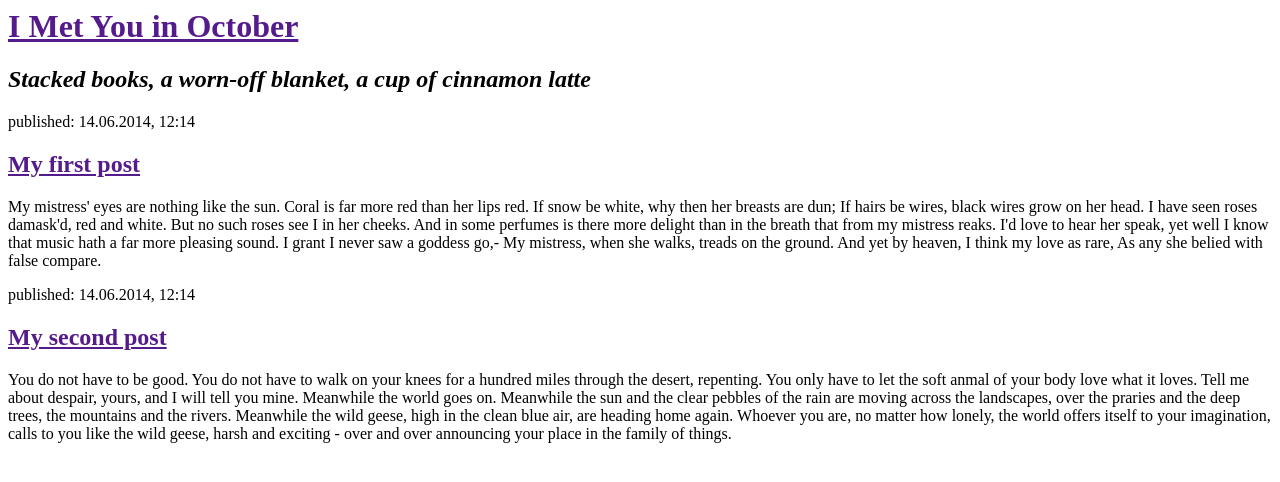
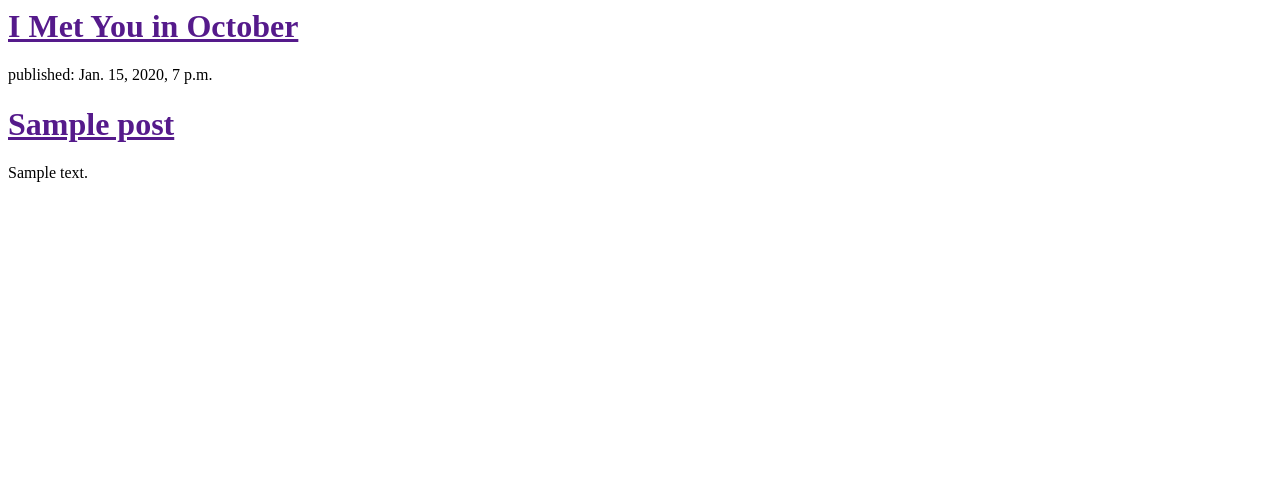
Before and after one commit to seeweol/my-first-blog, a Django app: template blog/templates/blog/post_list.html in a window 1280 px wide. Shown: the top 482 px of the page. Run offline with Django 3.2, Linux system fonts and the light colour scheme; the template is opened without the code that fills it: values that come from a table or form of the project are taken from there, others are empty; tables that the repository leaves empty hold one stand-in row (values such as "Sample post").

Commit message:
Modified templates to display posts from database.

```diff
--- a/blog/templates/blog/post_list.html
+++ b/blog/templates/blog/post_list.html
@@ -8,20 +8,13 @@
 			<h1><a href="">I Met You in October</a></h1>
 		</div>
 
-		<div>
-			<h2><em>Stacked books, a worn-off blanket, a cup of cinnamon latte</em></h2>
-		</div>
+		{% for post in posts %}
+			<div>
+				<p>published: {{ post.published_date }}</p>
+				<h1><a href="">{{ post.title }}</a></h1>
+				<p>{{ post.text|linebreaksbr }}</p>
+			</div>
+		{% endfor %}
 
-		<div>
-			<p>published: 14.06.2014, 12:14</p>
-			<h2><a href="">My first post</a></h2>
-			<p>My mistress' eyes are nothing like the sun. Coral is far more red than her lips red. If snow be white, why then her breasts are dun; If hairs be wires, black wires grow on her head. I have seen roses damask'd, red and white. But no such roses see I in her cheeks. And in some perfumes is there more delight than in the breath that from my mistress reaks. I'd love to hear her speak, yet well I know that music hath a far more pleasing sound. I grant I never saw a goddess go,- My mistress, when she walks, treads on the ground. And yet by heaven, I think my love as rare, As any she belied with false compare.</p>
-		</div>
-
-		<div>
-			<p>published: 14.06.2014, 12:14</p>
-			<h2><a href="">My second post</a></h2>
-			<p>You do not have to be good. You do not have to walk on your knees for a hundred miles through the desert, repenting. You only have to let the soft anmal of your body love what it loves. Tell me about despair, yours, and I will tell you mine. Meanwhile the world goes on. Meanwhile the sun and the clear pebbles of the rain are moving across the landscapes, over the praries and the deep trees, the mountains and the rivers. Meanwhile the wild geese, high in the clean blue air, are heading home again. Whoever you are, no matter how lonely, the world offers itself to your imagination, calls to you like the wild geese, harsh and exciting - over and over announcing your place in the family of things.</p>
-		</div>
 	</body>
 </html>
```
Also changed, not shown: blog/views.py (+5 -2 lines).
